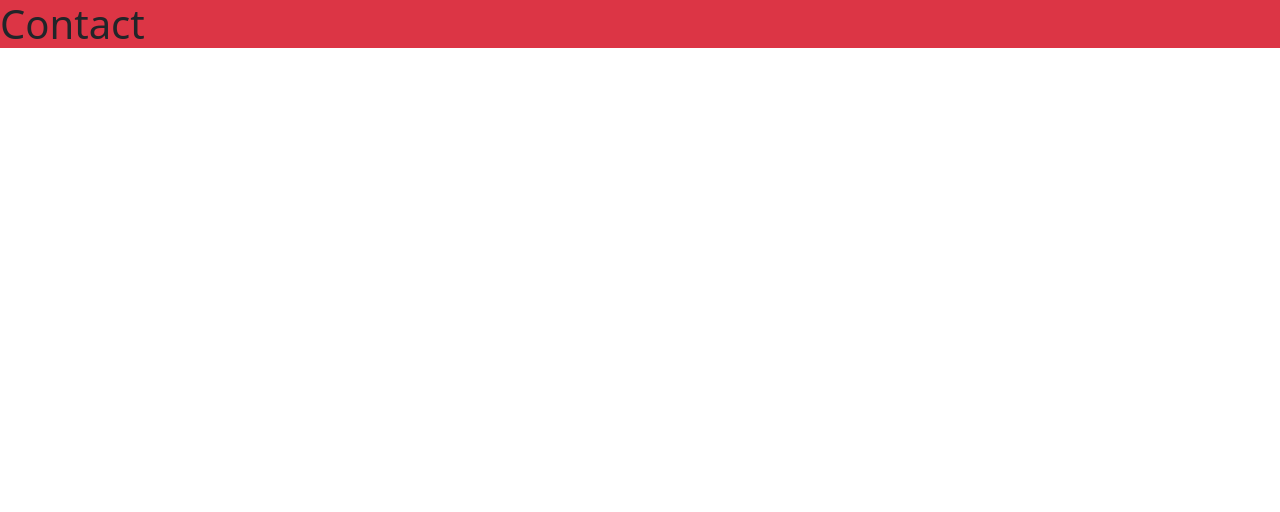
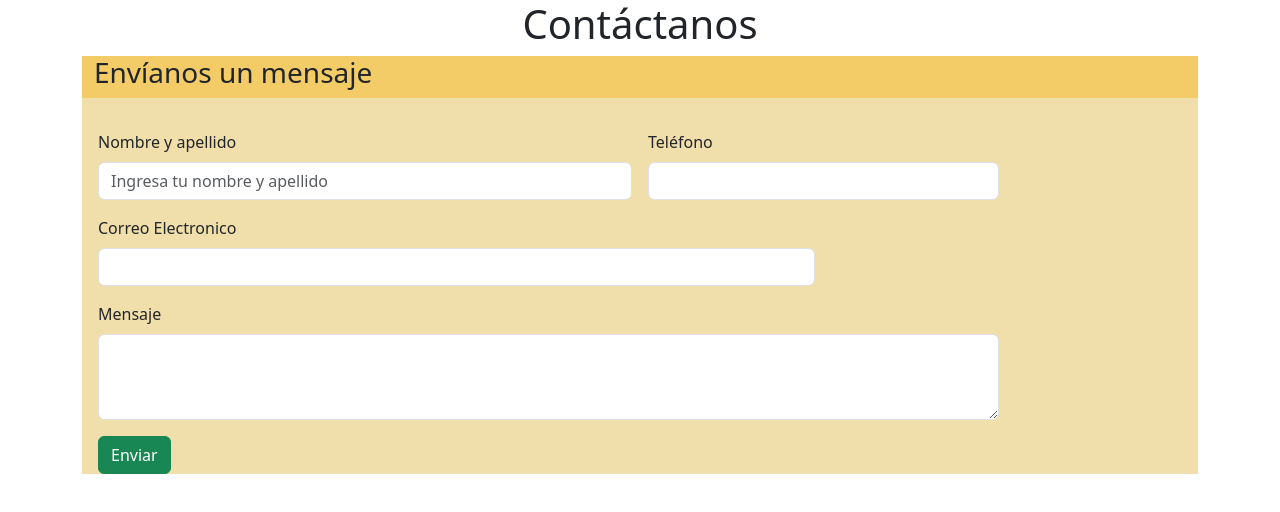
Before and after one commit to LeonardoRosas92/frontend-lcp, a website built with Vite: page src/pages/contact.html in a window 1280 px wide. Built offline with nearby package versions, Linux system fonts and the light colour scheme.

Commit message:
feat:contactanos form

```diff
--- a/src/pages/contact.html
+++ b/src/pages/contact.html
@@ -4,9 +4,75 @@
   <meta charset="UTF-8">
   <meta name="viewport" content="width=device-width, initial-scale=1.0">
   <title>Contact</title>
+
+  <link href="https://cdn.jsdelivr.net/npm/bootstrap@5.3.1/dist/css/bootstrap.min.css" rel="stylesheet" integrity="sha384-4bw+/aepP/YC94hEpVNVgiZdgIC5+VKNBQNGCHeKRQN+PtmoHDEXuppvnDJzQIu9" crossorigin="anonymous">
+
+<style>
+
+#envianosMensaje{
+
+  background: #F3CB67;
+}
+#form{
+  background: #F1DFAB;
+}
+
+</style>
+
 </head>
 <body>
-  <h1 class="bg-danger">Contact</h1>
-  <script type="module" src="/main.js"></script>
+  <main>
+    <div  class="">
+    <h1 class="bg-gray text-center">Contáctanos</h1>
+    </div>
+    <!-- Formulario -->
+<div class="container" >
+  <div class="container" id="envianosMensaje">
+    <h3>Envíanos un mensaje</h3>
+
+
+  <div class="row justify-content-center" id="form">
+    <div id="liveAlertPlaceholder"></div>
+    <form class="row g-3" id="registerForm">
+      <div class="col-6">
+        <label for="fullname" class="form-label">Nombre y apellido</label>
+        <input type="text" class="form-control" id="fullname" placeholder="Ingresa tu nombre y apellido">
+      </div>
+      <div class="col-md-4">
+        <label for="Telefono" class="form-label">Teléfono</label>
+        <input type="tel" class="form-control" id="Telefono">
+      </div>
+      <div class="col-md-8">
+        <label for="email" class="form-label">Correo Electronico</label>
+        <input type="email" class="form-control" id="email">
+      </div>
+
+      <div class="col-md-10">
+        <label for="mensaje" class="form-label"> Mensaje </label>
+        <textarea class="form-control" id="mensaje" rows="3"></textarea>
+      </div>
+
+
+      <div class="col-12">
+        <button type="submit" class="btn btn-success">Enviar</button>
+
+      </div>
+      </div>
+
+    </form>
+  </div>
+</div>
+
+<!-- Ubicacion -->
+
+<div >
+
+</div>
+
+<!-- Informacion Texto -->
+
+<!-- Imagen de la ubicacion -->
+</main>
+<script src="https://cdn.jsdelivr.net/npm/bootstrap@5.3.1/dist/js/bootstrap.bundle.min.js" integrity="sha384-HwwvtgBNo3bZJJLYd8oVXjrBZt8cqVSpeBNS5n7C8IVInixGAoxmnlMuBnhbgrkm" crossorigin="anonymous"></script>
 </body>
 </html>
```
